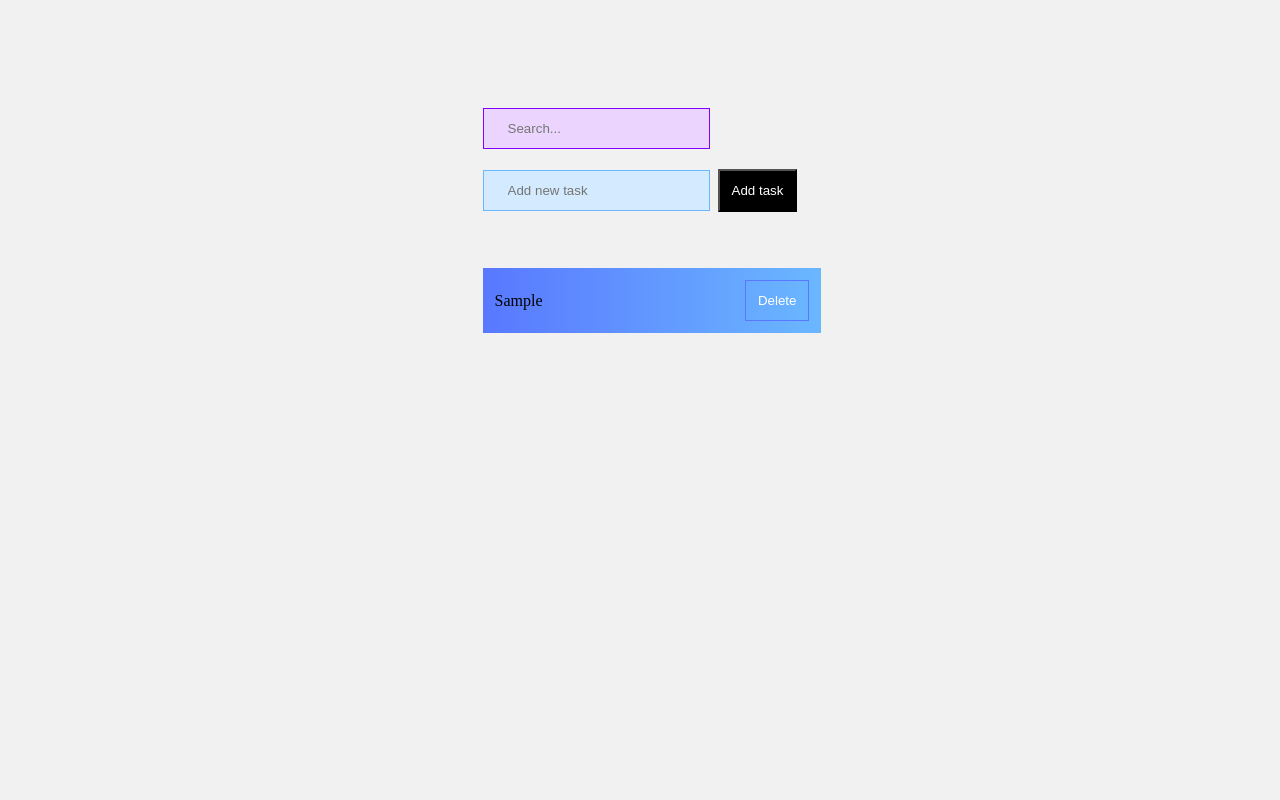
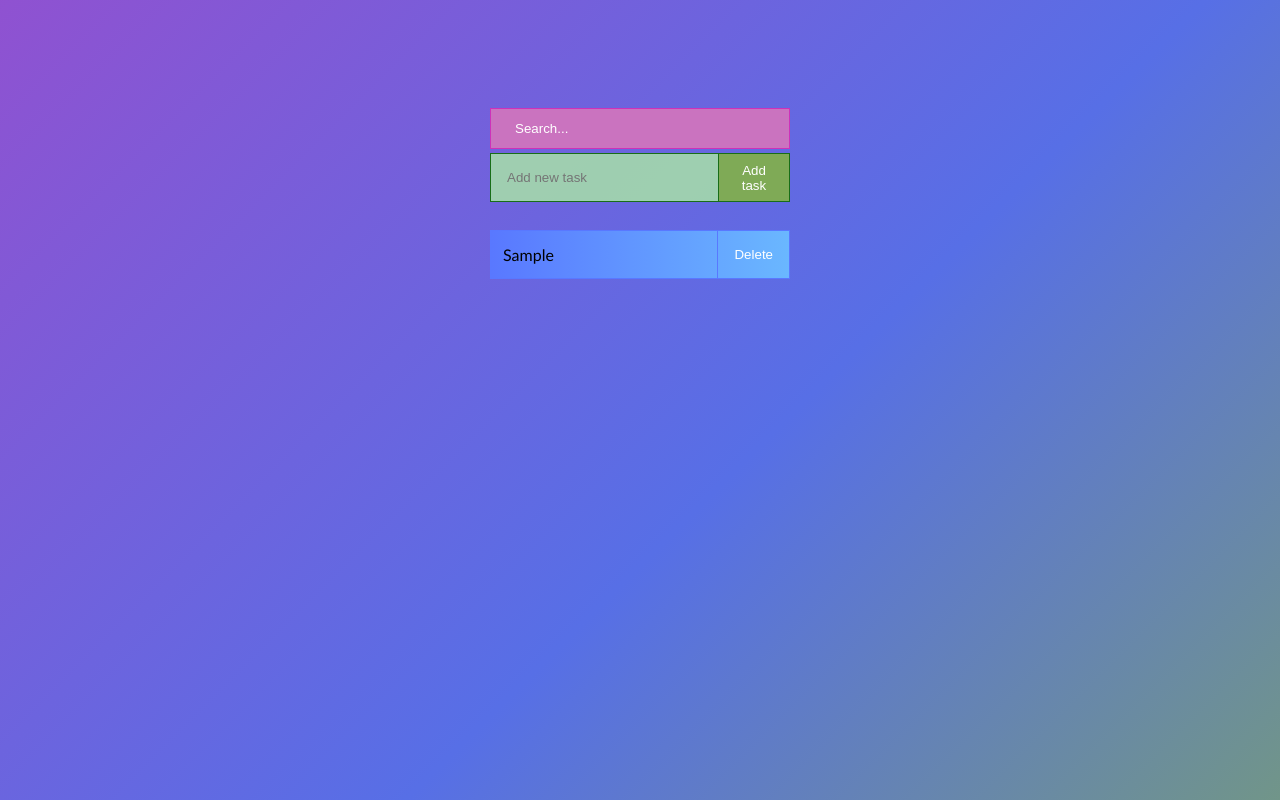
Before and after one commit to gabsaj/NewToDo, a React (Create React App) app: page / in a window 1280 px wide. Both pictures are taken after typing "Sample" into the empty fields and a click on the button "Add task". Built offline with nearby package versions, Linux system fonts and the light colour scheme.

Commit message:
logic added, css finished, animation added

```diff
--- a/src/App.scss
+++ b/src/App.scss
@@ -2,11 +2,43 @@ body {
   display: flex;
   flex-direction: column;
   align-items: center;
-  background-color: #f1f1f1;
+  // background-color: #a19c9c;
+  // background-image: url("./shapes.png");
+  // background-blend-mode: soft-light;
+  font-family: "Trebuchet MS", "Lucida Sans Unicode", "Lucida Grande",
+    "Lucida Sans", Arial, sans-serif;
+}
+.bg {
+  z-index: -1;
+  position: absolute;
+  top: 0;
+  left: 0;
+  width: 100%;
+  height: 100vh;
+  display: flex;
+  align-items: center;
+  justify-content: center;
+  background-size: 250% 250%;
+  background-image: linear-gradient(
+    -45deg,
+    #ffc400c9 8%,
+    #7faa56 25%,
+    #576fe6 51%,
+    #ce31b9 100%
+  );
+  animation: bgAnim 10s ease infinite;
+}
+
+* {
+  box-sizing: border-box;
+  user-select: none;
 }
 
 input {
   padding: 12px 24px;
+  &[type="checkbox"] {
+    display: none;
+  }
 }
 
 button {
@@ -24,29 +56,43 @@ button {
   display: flex;
   flex-direction: column;
   margin-top: 100px;
+  width: 300px;
   &--search {
     & input {
-      margin-bottom: 20px;
-      border: 1px solid #8400ff;
-      background-color: #ebd5ff;
+      &::placeholder {
+        color: #ffffff;
+      }
+      width: 100%;
+      margin-bottom: 4px;
+      border: 1px solid #ce31b9;
+      background-color: #ca73bf;
+      color: #ffffff;
       &:focus {
-        outline: 1px solid #40007c;
+        outline: 1px solid #ce31b9;
       }
     }
   }
   &--add {
+    display: flex;
+    flex-wrap: nowrap;
+    border: 1px solid #186d18;
     & input {
-      border: 1px solid #6ab7ff;
-      background-color: #d4eaff;
-      margin-right: 8px;
+      border: none;
+      width: 100%;
+      padding: 16px;
+      background-color: #a8e2a8d8;
+      transition: all 200ms linear;
       &:focus {
         outline: 1px solid #4ea9fd;
       }
     }
-    margin-bottom: 40px;
+    margin-bottom: 12px;
     button {
-      padding: 12px;
-      background-color: #000000;
+      padding: 0;
+      padding: 0 16px;
+      border: none;
+      border-left: 1px solid #186d18;
+      background-color: #7faa56;
       color: #ffffff;
       transition: all 200ms linear;
       &:hover {
@@ -55,35 +101,94 @@ button {
       }
     }
   }
+  &--list {
+    width: 100%;
+    input[type="checkbox"]:checked + label {
+      opacity: 0.2;
+      position: relative;
+      &::after {
+        content: "";
+        width: 100%;
+        height: 1px;
+        background-color: #000000;
+        position: absolute;
+        top: 50%;
+        left: 12px;
+        transform-origin: left;
+        animation: 500ms line;
+      }
+    }
     & ul {
+      width: 100%;
       padding: 0;
+      transition: all 500ms linear;
       li:nth-of-type(even) {
-      background-image: linear-gradient(to right, #00ff73, #5dc01b);
+        background-image: linear-gradient(to right, #ffc400c9, #f8f549be);
         & button {
-        border: 1px solid #00ff73;
+          border-left: 1px solid #ffc400c9;
         }
       }
       & li {
-      transition: all 250ms linear;
-      width: 100%;
-      list-style: none;
         display: flex;
         align-items: center;
         justify-content: space-between;
-      padding: 12px;
+        width: 100%;
+        transition: all 250ms linear;
+        list-style: none;
         gap: 16px;
         background-image: linear-gradient(to right, #5978ff, #6ab7ff);
+        border: 1px solid #5978ff;
+        margin-bottom: 4px;
+        & label {
+          padding-left: 12px;
+          text-transform: capitalize;
+        }
         & button {
-        padding: 12px;
+          display: flex;
+          align-items: center;
+          justify-content: center;
+          padding: 16px;
           background-color: transparent;
-        color: #ffffff;
-        transition: all 200ms linear;
-        border: 1px solid #5978ff;
+          border: none;
+          border-left: 1px solid #5978ff;
           &:hover {
             background-color: #f1f1f1;
             color: #000000;
           }
         }
+        &:hover {
+          translate: -6px;
+        }
+      }
+      &:has(.todo--empty) {
+        & li {
+          padding: 12px;
+          display: flex;
+          justify-content: center;
+          border: 1px solid #ffc400c9;
+          &:hover {
+            translate: 0;
           }
         }
       }
+    }
+  }
+}
+
+@keyframes line {
+  from {
+    width: 0;
+  }
+}
+
+@keyframes bgAnim {
+  0% {
+    background-position: 0% 50%;
+  }
+  50% {
+    background-position: 100% 50%;
+  }
+  100% {
+    background-position: 0% 50%;
+  }
+}
--- a/src/App.tsx
+++ b/src/App.tsx
@@ -5,14 +5,13 @@ import { v4 as id } from "uuid";
 interface Task {
   task: string;
   taskId: string;
-  complete: boolean;
+  complete: false;
 }
 
 function App() {
   const [toDoList, setToDoList] = useState<Task[]>([]);
   const [taskName, setTaskName] = useState<string>("");
   const [searchValue, setSearchValue] = useState<string>("");
-
   const LOCAL_STORAGE_KEY = "tasks";
 
   const handleSubmit = () => {
@@ -26,10 +25,8 @@ function App() {
     }
   };
 
-  const handleDelete = (id: any) => {
-    const tasksCopy: Task[] = [...toDoList];
-    tasksCopy.splice(id, 1);
-    setToDoList(tasksCopy);
+  const handleDelete = (id: string) => {
+    setToDoList(toDoList.filter((task: Task) => task.taskId !== id));
   };
 
   const handleFilter = (value: Task) => {
@@ -47,8 +44,11 @@ function App() {
     localStorage.setItem(LOCAL_STORAGE_KEY, JSON.stringify(toDoList));
   }, [toDoList]);
 
+  useEffect(() => {}, []);
+
   return (
     <>
+      <div className="bg"></div>
       <div className="todo">
         <div className="todo--search">
           <input
@@ -59,21 +59,38 @@ function App() {
         </div>
         <div className="todo--add">
           <input
+            maxLength={28}
             placeholder="Add new task"
             onChange={(e) => setTaskName(e.target.value)}
             type="text"
             value={taskName}
+            id="newTask"
           />
           <button onClick={handleSubmit}>Add task</button>
         </div>
-        <ul className="todo--list">
-          {toDoList.filter(handleFilter).map((item) => (
-            <li key={item.taskId}>
-              <div>{item.task}</div>
-              <button onClick={() => handleDelete(item.taskId)}>Delete</button>
-            </li>
-          ))}
-        </ul>
+        <div className="todo--list">
+          <ul>
+            {toDoList.length > 0 ? (
+              toDoList.filter(handleFilter).map((item) => (
+                <li key={item.taskId}>
+                  <input
+                    className="checker"
+                    id={`taskCheck${item.taskId}`}
+                    type="checkbox"
+                  />
+                  <label htmlFor={`taskCheck${item.taskId}`}>{item.task}</label>
+                  <button onClick={() => handleDelete(item.taskId)}>
+                    Delete
+                  </button>
+                </li>
+              ))
+            ) : (
+              <li className="todo--empty">
+                <label htmlFor="newTask">No tasks to show</label>
+              </li>
+            )}
+          </ul>
+        </div>
       </div>
     </>
   );
```
Lines whose indentation alone changed are shown as unchanged.
